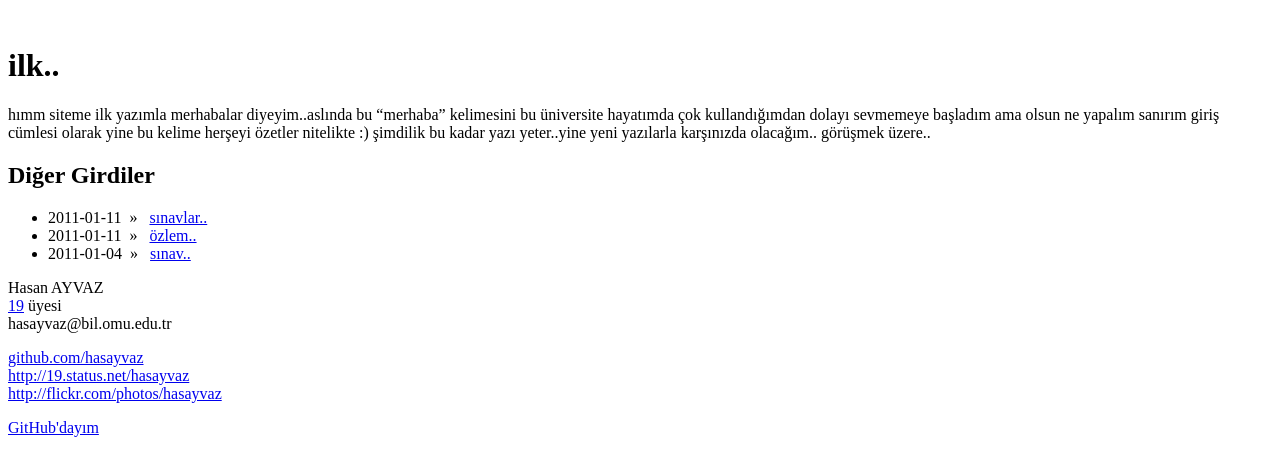
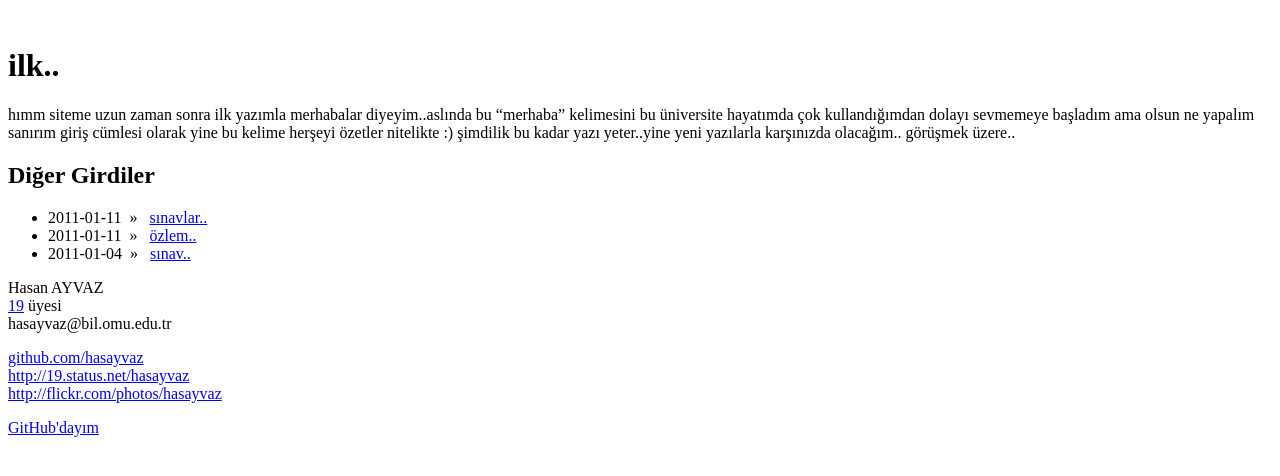
Before and after one commit to hasayvaz/hasayvaz.github.com, a Jekyll site: the page built from 7/_posts/2011-01-11-ilk.md, in a window 1280 px wide. Shown: the top 476 px of the page. Built offline with Jekyll 4.4.1, drawn with Linux system fonts in a browser that asks for light colours.

```diff
--- a/7/_posts/2011-01-11-ilk.md
+++ b/7/_posts/2011-01-11-ilk.md
@@ -3,6 +3,6 @@ layout: post
 title: ilk..
 ---
 
-hımm siteme ilk yazımla merhabalar diyeyim..aslında bu "merhaba" kelimesini bu üniversite hayatımda çok kullandığımdan dolayı sevmemeye başladım ama olsun ne yapalım sanırım giriş cümlesi olarak yine bu kelime herşeyi özetler nitelikte :)
+hımm siteme uzun zaman sonra ilk yazımla merhabalar diyeyim..aslında bu "merhaba" kelimesini bu üniversite hayatımda çok kullandığımdan dolayı sevmemeye başladım ama olsun ne yapalım sanırım giriş cümlesi olarak yine bu kelime herşeyi özetler nitelikte :)
 şimdilik bu kadar yazı yeter..yine yeni yazılarla karşınızda olacağım..
 görüşmek üzere..
```
Also changed, not shown: 7/_posts/2010-11-11-ilk.md (added, +8 -0 lines).
